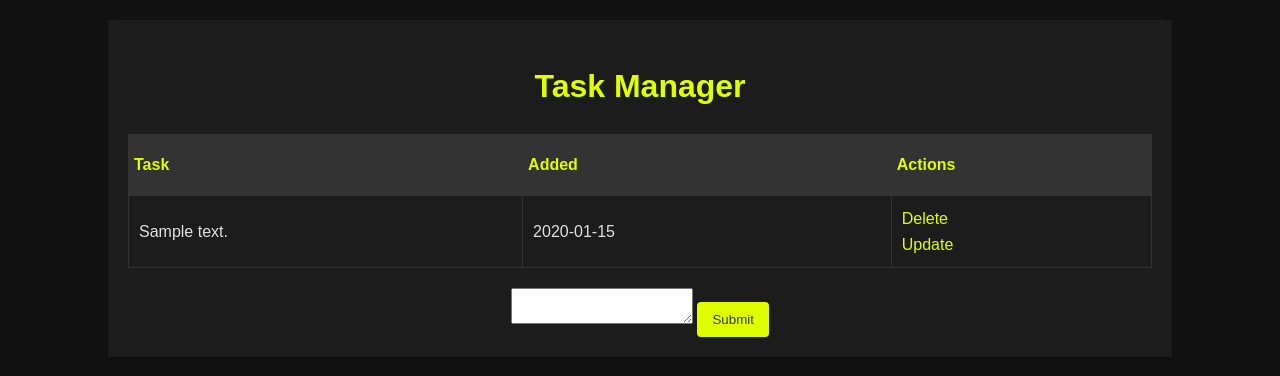
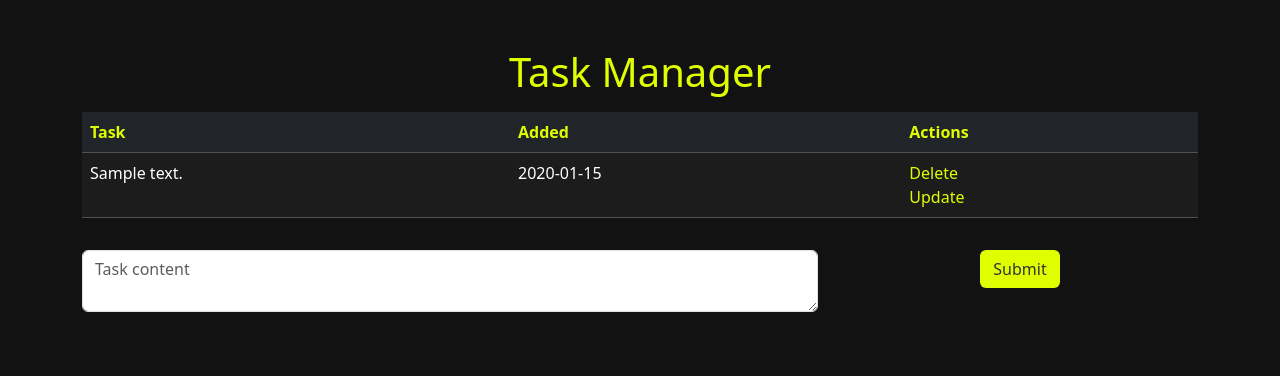
Before and after one commit to Alfredomg7/TaskManagerFlask, a Python web app: template app/templates/index.html in a window 1280 px wide. Shown: the top 376 px of the page. Run offline with Jinja, Linux system fonts and the light colour scheme; the template is opened without the code that fills it: most values are stand-ins (such as "Sample title", 1, 10 or a date in 2020); form fields are guessed from the names that the template uses.

Commit message:
Apply Bootstrap styling, adjust main.css to just style color theme and fix typo in update route

```diff
--- a/app/routes/todo_routes.py
+++ b/app/routes/todo_routes.py
@@ -16,13 +16,14 @@ def register_todo_routes(app):
         except:
             return 'There was a problem deleting that task'
 
-    @app.route('/update/<int:id>', methods=['GET, POST'])
+    @app.route('/update/<int:id>', methods=['GET', 'POST'])
     def update(id):
         task = Todo.query.get_or_404(id)
         form = TaskForm(content=task.content)
+        form.submit.label.text = 'Update Task'
 
         if request.method == 'POST' and form.validate_on_submit():
-            task_content = form.content.data
+            task.content = form.content.data
             try:
                 db.session.commit()
                 return redirect(url_for('index'))
--- a/app/static/css/main.css
+++ b/app/static/css/main.css
@@ -1,82 +1,40 @@
 body {
-    font-family: 'Arial', sans-serif;
-    background-color: #121212; /* Dark background */
-    color: #e0e0e0; /* Light gray text for contrast */
-    line-height: 1.6;
-    margin: 0;
-    padding: 0;
-}
-
-.content {
-    width: 80%;
-    margin: 20px auto;
-    background: #1c1c1c; /* Slightly lighter than body for depth */
-    padding: 20px;
-    box-shadow: 0 2px 5px rgba(0,0,0,0.3); /* Stronger shadow for depth */
+    background-color: #121212;
+    color: #e0e0e0;
 }
 
 h1, h2 {
-    color: #DFFF00; /* Neon yellow-green */
-    text-align: center;
-}
-
-table {
-    width: 100%;
-    border-collapse: collapse;
-    margin-top: 20px;
-}
-
-table, th, td {
-    border: 1px solid #333;
+    color: #DFFF00;
 }
 
 th {
-    height: 50px;
-    background: #333; /* Darker header background */
-    color: #DFFF00; /* Neon yellow-green */
-    text-align: left;
-    padding: 5px;
+    color: #DFFF00 !important;
 }
 
 td {
-    padding: 10px;
-    color: #e0e0e0; /* Light gray for readability */
+    background: #1c1c1c !important;
 }
 
 a {
-    color: #DFFF00; /* Neon yellow-green */
+    color: #DFFF00;
     text-decoration: none;
 }
 
 a:hover {
-    color: #ccee00; /* Slightly darker neon yellow-green for hover effect */
+    color: #ccee00;
     text-decoration: underline;
 }
 
-form {
-    margin-top: 20px;
-    text-align: center;
-}
-
 input[type="text"] {
-    width: 70%;
-    padding: 10px;
-    margin-right: 5px;
-    border: 1px solid #333;
-    background: #262626; /* Dark input background */
-    color: #e0e0e0; /* Light text */
-    border-radius: 4px;
+    background-color: #262626 !important;
+    color: #e0e0e0 !important;
 }
 
 input[type="submit"] {
-    padding: 10px 15px;
-    border: none;
-    border-radius: 4px;
-    background-color: #DFFF00; /* Neon yellow-green */
-    color: #333;
-    cursor: pointer;
+    background-color: #DFFF00;
+    color: #333 !important;
 }
 
 input[type="submit"]:hover {
-    background-color: #ccee00; /* Slightly darker neon yellow-green for hover effect */
+    background-color: #ccee00;
 }
--- a/app/templates/base.html
+++ b/app/templates/base.html
@@ -4,6 +4,7 @@
     <meta charset="UTF-8">
     <meta name="viewport" content="width=device-width, initial-scale=1.0">
     <meta http-equiv="X-UA-Compatible" content="ie=edge">
+    <link href="https://cdn.jsdelivr.net/npm/bootstrap@5.3.3/dist/css/bootstrap.min.css" rel="stylesheet" integrity="sha384-QWTKZyjpPEjISv5WaRU9OFeRpok6YctnYmDr5pNlyT2bRjXh0JMhjY6hW+ALEwIH" crossorigin="anonymous">
     <link rel="stylesheet" href="{{ url_for('static', filename='css/main.css') }}">
     {% block head %}{% endblock %}
 </head>
--- a/app/templates/index.html
+++ b/app/templates/index.html
@@ -5,17 +5,21 @@
 {% endblock %}
 
 {% block body %}
-<div class="content">
-    <h1>Task Manager</h1>
+<div class="container mt-5">
+    <h1 class="text-center mb-3">Task Manager</h1>
     {% if tasks|length < 1 %}
-        <h2>There are no tasks. Create one below: </h2>
+        <h2 class="text-center mb-3">There are no tasks. Create one below: </h2>
     {% else %}
-        <table>
+        <div class="table-responsive">
+            <table class="table table-dark">
+                <thead>
                     <tr>
                         <th>Task</th>
                         <th>Added</th>
                         <th>Actions</th>
                     </tr>
+                </thead>
+                <tbody>
                 {% for task in tasks %}
                     <tr>
                         <td>{{ task.content }}</td>
@@ -27,12 +31,20 @@
                         </td>
                     </tr>
                 {% endfor %}
+                </tbody>
             </table>
+        </div>
     {% endif %}
-    <form action="/" method="POST">
+    <form action="/" method="POST" class="text-center">
         {{ form.hidden_tag() }}
-        {{ form.content(size=50) }}
-        {{ form.submit() }}
+        <div class="form-group row">
+            <div class="col-12 col-md-8">
+                {{ form.content(class_="form-control mt-3", id="content", placeholder="Task content") }}
+            </div>
+            <div class="col-12 col-md-4">
+                {{ form.submit(class_="btn mt-3") }}
+            </div>
+        </div>
     </form>
 </div>
 {% endblock %}
```
Also changed, not shown: app/templates/update.html (+12 -5 lines). Lines whose indentation alone changed are shown as unchanged.
